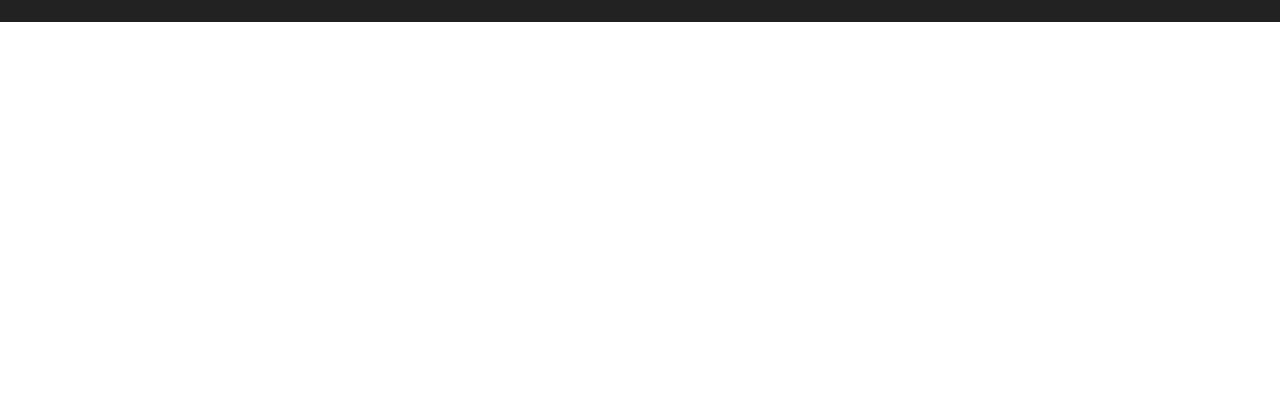
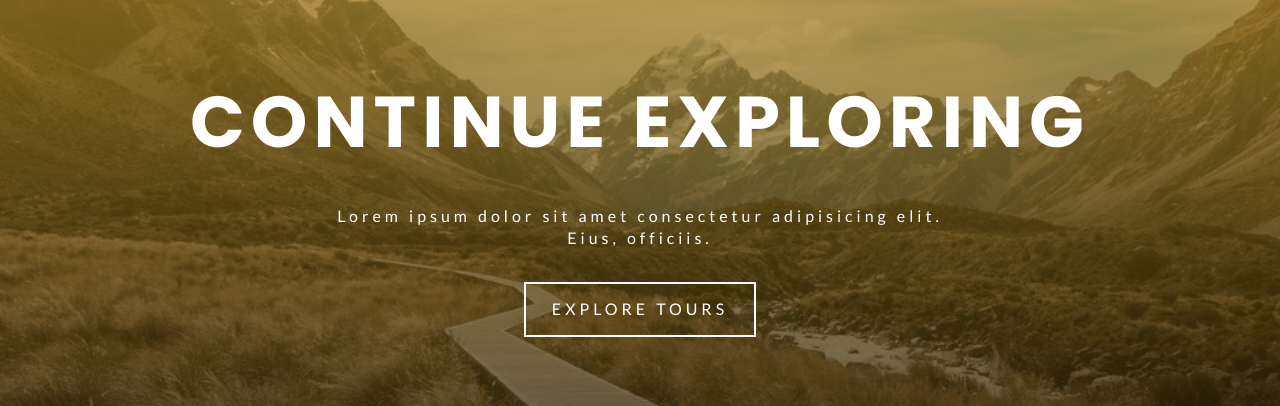
Before and after one commit to tosmak16/crown-tours, a Gatsby site: page / in a window 1280 px wide. Shown: the part 825-1231 px from the top of the page. Before the commit the page ends 847 px from the top, so only its background shows below. Built offline with nearby package versions, Linux system fonts and the light colour scheme; Gatsby itself is replaced by a stand-in of ours.

Commit message:
Update index page

```diff
--- a/src/pages/index.js
+++ b/src/pages/index.js
@@ -1,8 +1,23 @@
 import React from "react";
+import { Link } from "gatsby";
+
 import Layout from "../components/Layout";
+import Hero from "../components/Hero";
+import Banner from "../components/Banner";
 
 export default () => (
   <div>
-    <Layout>Hello world!</Layout>
+    <Layout>
+      <Hero>
+        <Banner
+          title="continue exploring"
+          info=" Lorem ipsum dolor sit amet consectetur adipisicing elit. Eius, officiis."
+        >
+          <Link to="/tours" className="btn-white">
+            explore tours
+          </Link>
+        </Banner>
+      </Hero>
+    </Layout>
   </div>
 );
```
